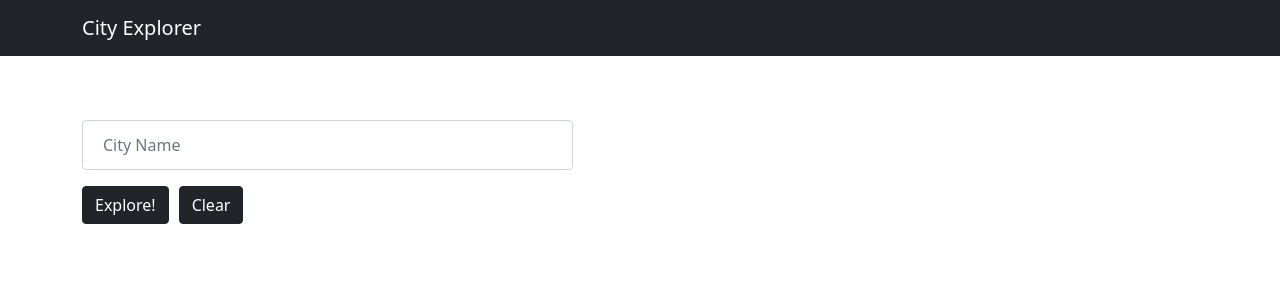
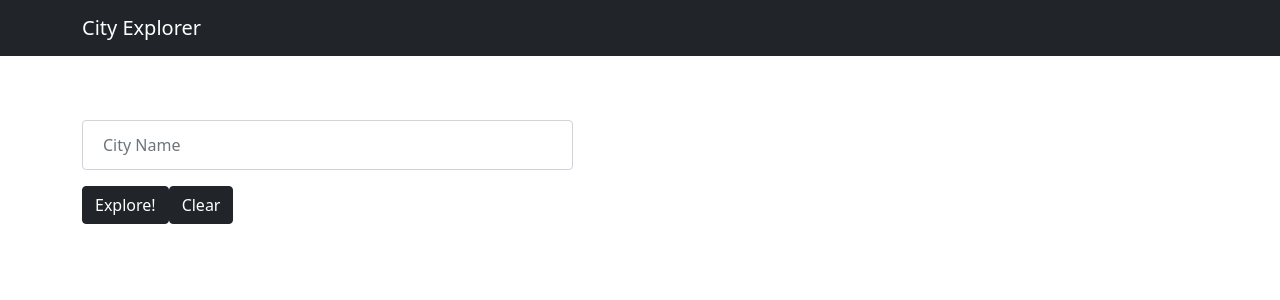
Before and after one commit to hasnaa38/city-explorer, a React (Create React App) app: page / in a window 1280 px wide. Shown: the top 300 px of the page. Built offline with nearby package versions, Linux system fonts and the light colour scheme.

Commit message:
fixed the clear button position

```diff
--- a/src/index.css
+++ b/src/index.css
@@ -29,10 +29,10 @@ input[type=text] {
   flex-direction: row;
 }
 
-.clearButton {
+/* .clearButton {
   position: relative;
   left: 10px;
-}
+} */
 
 h3 {
   color: #212529;
```
